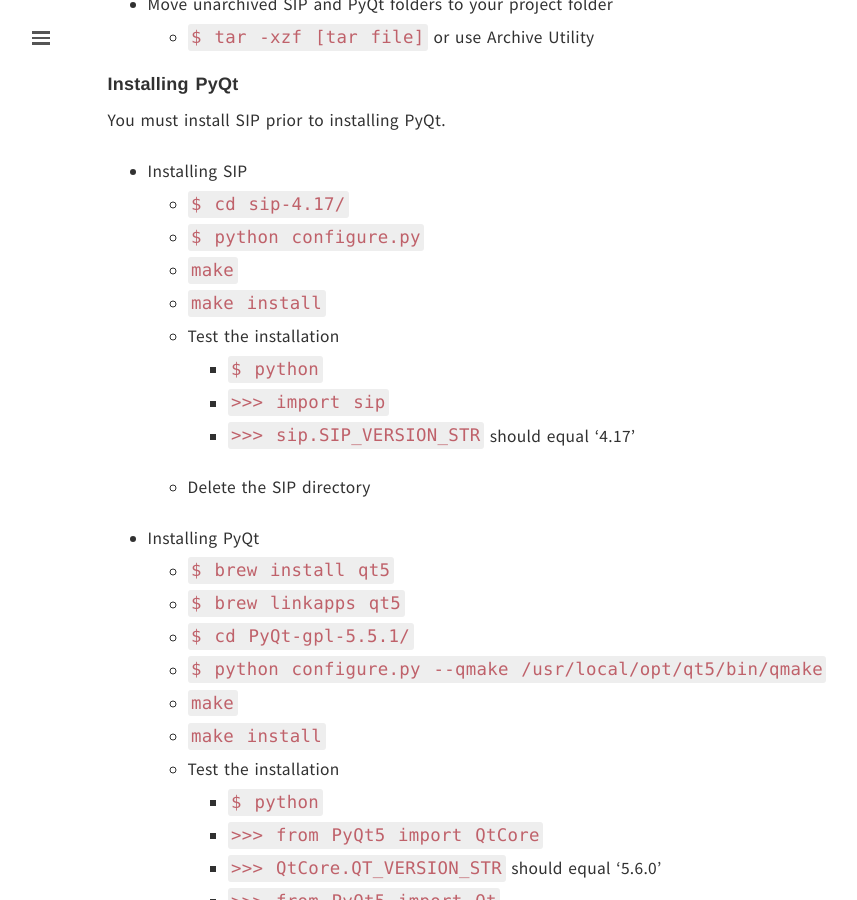
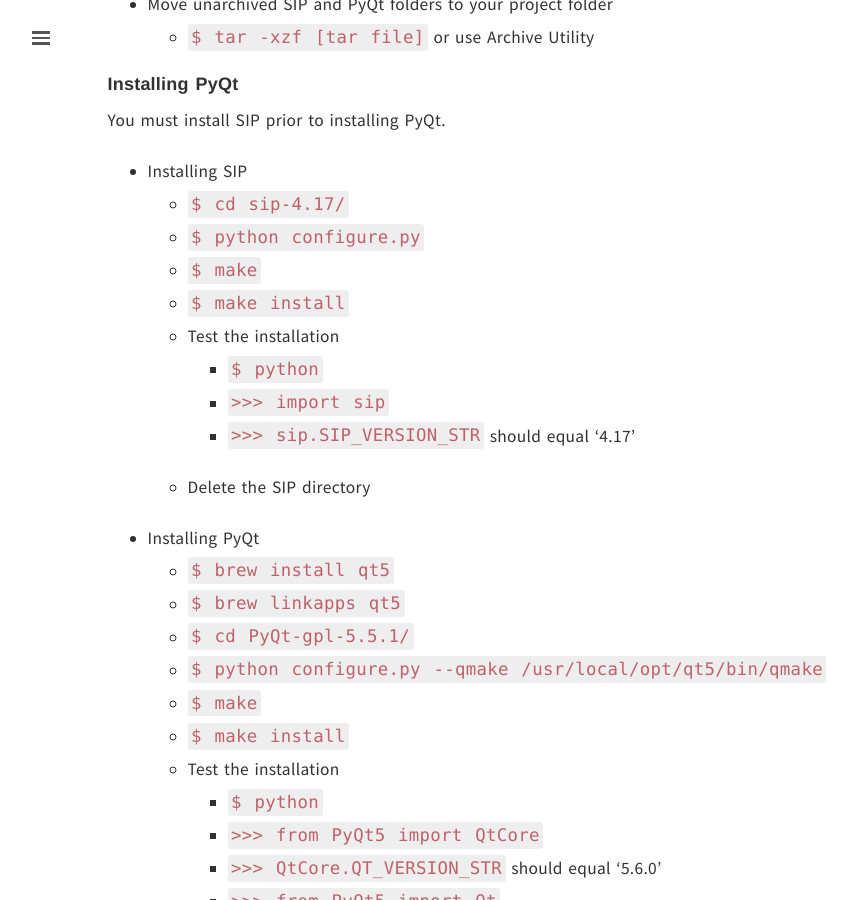
Before and after one commit to gorhack/gorhack.github.io, a Jekyll site: the page built from _posts/2016-03-26-PyQt5-install-mac.md, in a window 1280 px wide and 900 px high, scrolled down 560 px. Shown: the whole window, without its empty margins (0-857 px from the left). Built offline with Jekyll 4.4.1, drawn with Linux system fonts in a browser that asks for light colours; comment, search, counter and statistics services are not loaded.

Commit message:
minor formatting changes

```diff
--- a/_posts/2016-03-26-PyQt5-install-mac.md
+++ b/_posts/2016-03-26-PyQt5-install-mac.md
@@ -30,8 +30,8 @@ You must install SIP prior to installing PyQt.
 - Installing SIP
     - `$ cd sip-4.17/`
     - `$ python configure.py`
-    - `make`
-    - `make install`
+    - `$ make`
+    - `$ make install`
     - Test the installation
         - `$ python`
         - `>>> import sip`
@@ -42,8 +42,8 @@ You must install SIP prior to installing PyQt.
     - `$ brew linkapps qt5`
     - `$ cd PyQt-gpl-5.5.1/`
     - `$ python configure.py --qmake /usr/local/opt/qt5/bin/qmake`
-    - `make`
-    - `make install`
+    - `$ make`
+    - `$ make install`
     - Test the installation
         - `$ python`
         - `>>> from PyQt5 import QtCore`
```
